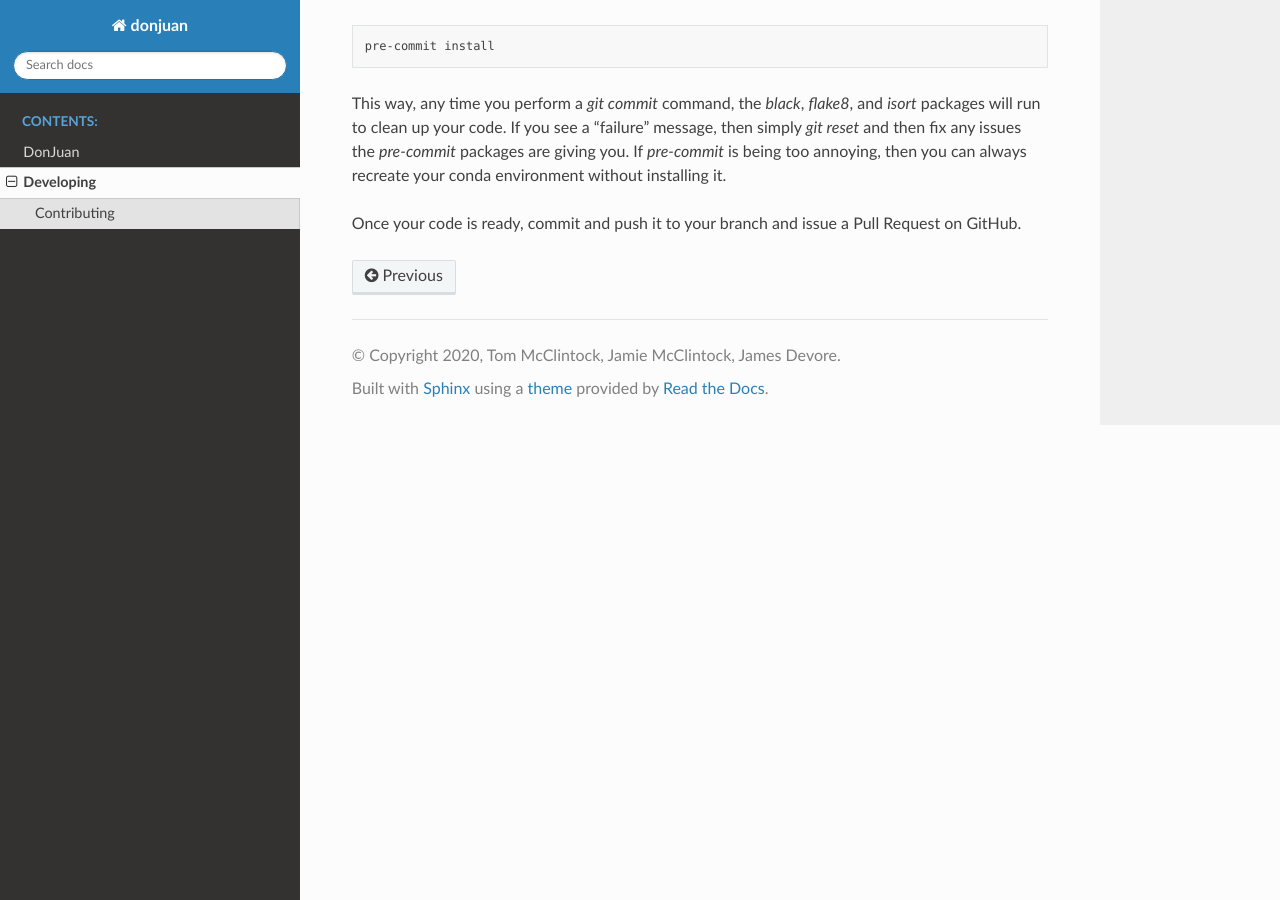
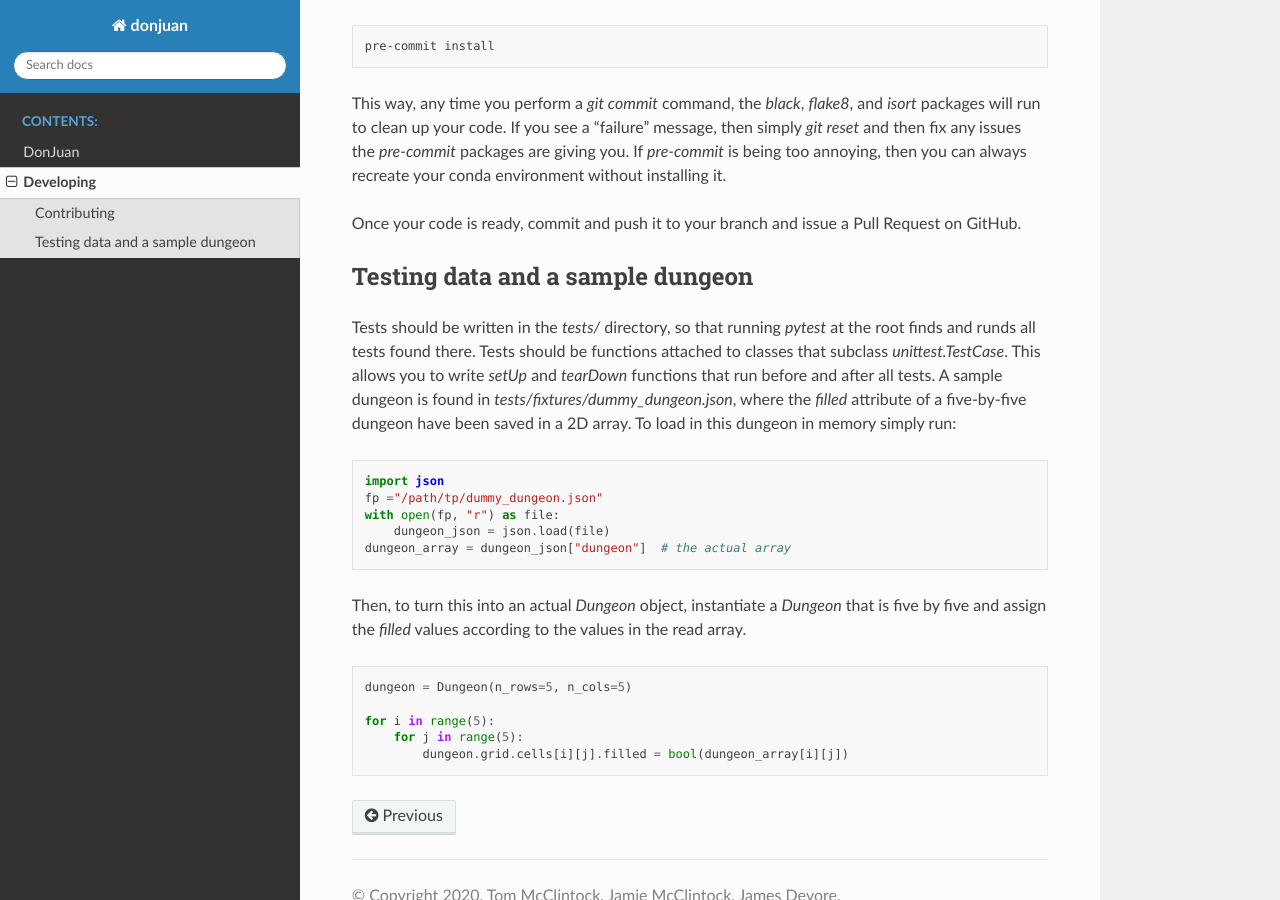
Before and after one commit to tmcclintock/donjuan, a Sphinx documentation site: the page built from docs/source/developing.rst, in a window 1280 px wide and 900 px high, scrolled down 795 px. Built offline with Sphinx 7.4.7 and the Read the Docs theme 2.0.0, drawn with Linux system fonts in a browser that asks for light colours.

Commit message:
Added guide for writing tests.

```diff
--- a/docs/source/developing.rst
+++ b/docs/source/developing.rst
@@ -48,3 +48,34 @@ always recreate your conda environment without installing it.
 
 Once your code is ready, commit and push it to your branch and issue a Pull
 Request on GitHub.
+
+Testing data and a sample dungeon
+---------------------------------
+
+Tests should be written in the `tests/` directory, so that running `pytest` at
+the root finds and runds all tests found there. Tests should be functions
+attached to classes that subclass `unittest.TestCase`. This allows you to write
+`setUp` and `tearDown` functions that run before and after all tests.
+A sample dungeon is found in `tests/fixtures/dummy_dungeon.json`, where the
+`filled` attribute of a five-by-five dungeon have been saved in a 2D array.
+To load in this dungeon in memory simply run:
+
+.. code-block:: python
+
+   import json
+   fp ="/path/tp/dummy_dungeon.json"
+   with open(fp, "r") as file:
+       dungeon_json = json.load(file)
+   dungeon_array = dungeon_json["dungeon"]  # the actual array
+
+Then, to turn this into an actual `Dungeon` object, instantiate a `Dungeon`
+that is five by five and assign the `filled` values according to the values
+in the read array.
+
+.. code-block:: python
+
+   dungeon = Dungeon(n_rows=5, n_cols=5)
+
+   for i in range(5):
+       for j in range(5):
+           dungeon.grid.cells[i][j].filled = bool(dungeon_array[i][j])
```
